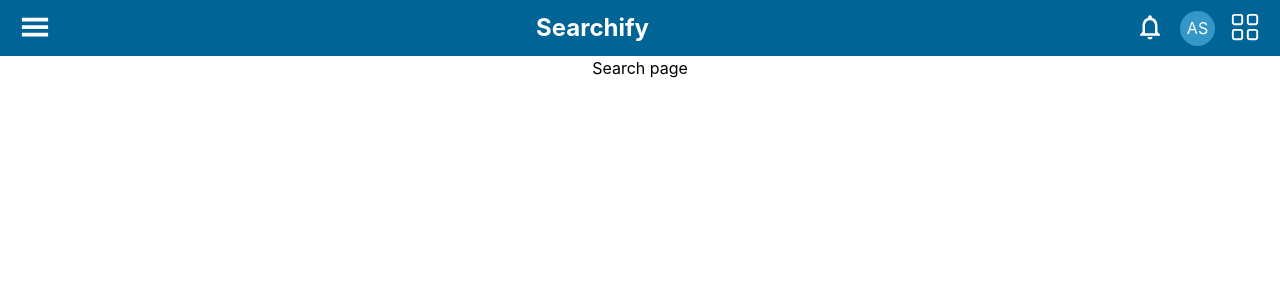
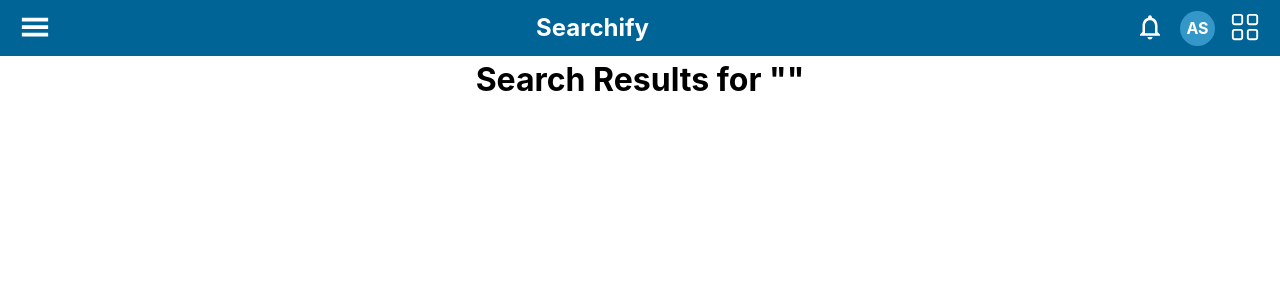
Before and after one commit to ashithrahul/Fly-Frontend, a React (Vite) app: page /search in a window 1280 px wide. Shown: the top 300 px of the page. Built offline with nearby package versions, Linux system fonts and the light colour scheme.

Commit message:
Added : data fetching in search page

```diff
--- a/src/components/NavBar.module.css
+++ b/src/components/NavBar.module.css
@@ -19,4 +19,5 @@
     display: flex;
     align-items: center;
     justify-content: center;
+    font-weight: 700;
 }
--- a/src/pages/LandingPage/LandingPage.jsx
+++ b/src/pages/LandingPage/LandingPage.jsx
@@ -1,12 +1,16 @@
-import { useState, useEffect, useMemo } from "react";
+import { useState, useEffect, useMemo, useCallback } from "react";
+import { useNavigate } from "react-router-dom";
 import Input from "../../components/Input/Input";
 import { useLazySearchSuggestionsQuery } from "./../../store/searchApi";
 import { debounce } from "./../../utils/common.utils";
 import DropDown from "../../components/DropdDown/DropDown";
+import Button from "../../components/Button/Button";
 
 const LandingPage = () => {
     const [inputValue, setInputValue] = useState('');
     const [triggerSearch, { data: suggestions}] = useLazySearchSuggestionsQuery();
+    const navigate = useNavigate();
+
 
     const onChange = (e) => {
         const query = e.target.value;
@@ -28,9 +32,18 @@
         setInputValue(suggestion);
 
     }
+
+    const onSearchClick = useCallback(() => {
+        if (inputValue.trim()) {
+            navigate(`/search?q=${encodeURIComponent(inputValue)}`);
+        }
+    }, [inputValue, navigate]);
+
+
     return (
         <div>
-            <Input placeholder="Search..." onChange={onChange} value={inputValue}/>
+            <Input placeholder="Search..." onChange={onChange} value={inputValue} />
+            <Button onClick={onSearchClick}>Search</Button>
             {suggestions && inputValue && <DropDown data={suggestions} onClick={handleSuggestionClick}  />}
 
         </div>
--- a/src/pages/SearchPage/SearchPage.jsx
+++ b/src/pages/SearchPage/SearchPage.jsx
@@ -1,7 +1,26 @@
+import { useSearchResultQuery } from '../../store/searchApi';
+import { useSearchParams } from 'react-router-dom';
+
 const SearchPage = () => {
+    const [searchParams] = useSearchParams();
+    const query = searchParams.get('q');
+
+    const { data: suggestions, error, isLoading } = useSearchResultQuery(query, {
+        skip: !query
+    });
+    console.log(suggestions);
     return (
         <div>
-            Search page
+            <h1>Search Results for "{query}"</h1>
+            {isLoading && <p>Loading...</p>}
+            {error && <p>Error occurred while fetching results.</p>}
+            {suggestions && (
+                <ul>
+                    {suggestions.map((item, index) => (
+                        <li key={index}>{item.title}</li>
+                    ))}
+                </ul>
+            )}
         </div>
     );
     }
--- a/src/store/index.js
+++ b/src/store/index.js
@@ -1,10 +1,8 @@
 import { configureStore } from '@reduxjs/toolkit';
-import suggestionsReducer from './suggestionsSlice';
 import { searchApi } from './searchApi';
 
 export const store = configureStore({
   reducer: {
-    suggestions: suggestionsReducer,
     [searchApi.reducerPath]: searchApi.reducer,
   },
   middleware: (getDefaultMiddleware) =>
--- a/src/store/suggestionsSlice.js
+++ /dev/null
@@ -1,21 +0,0 @@
-import { createSlice } from '@reduxjs/toolkit';
-
-
-const initialState = {
-  suggestions: [],
-  loading: false,
-  error: null,
-};
-
-const suggestionsSlice = createSlice({
-  name: 'suggestions',
-  initialState,
-  reducers: {
-
-
-  },
-});
-
-
-// Export reducer
-export default suggestionsSlice.reducer;
```
